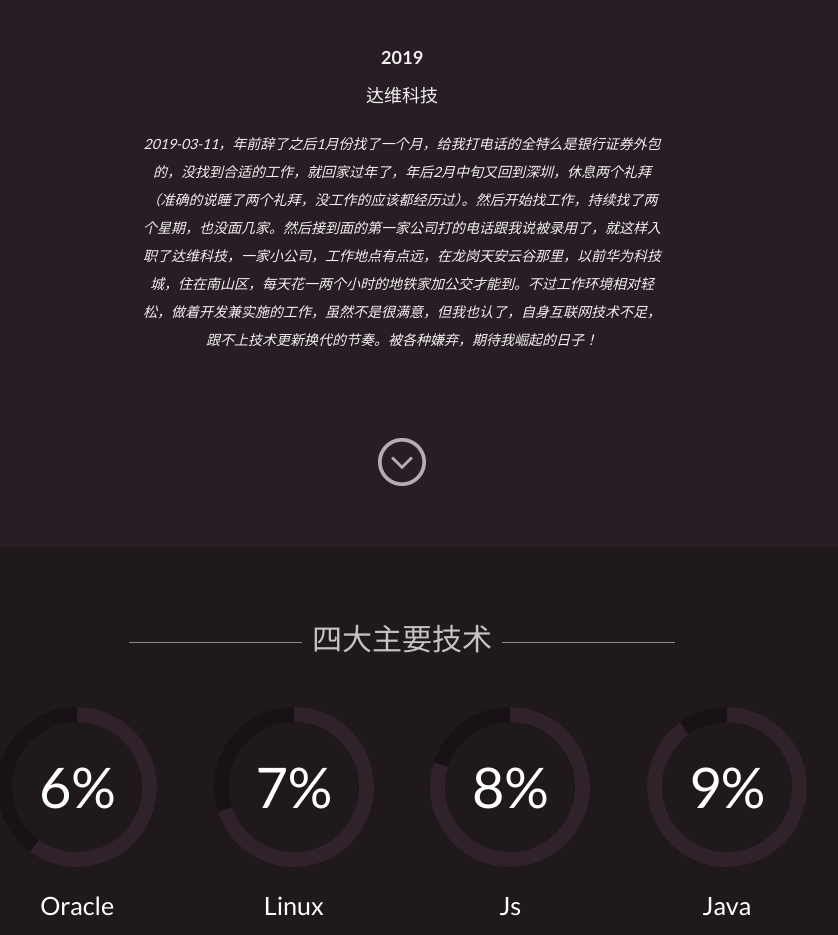
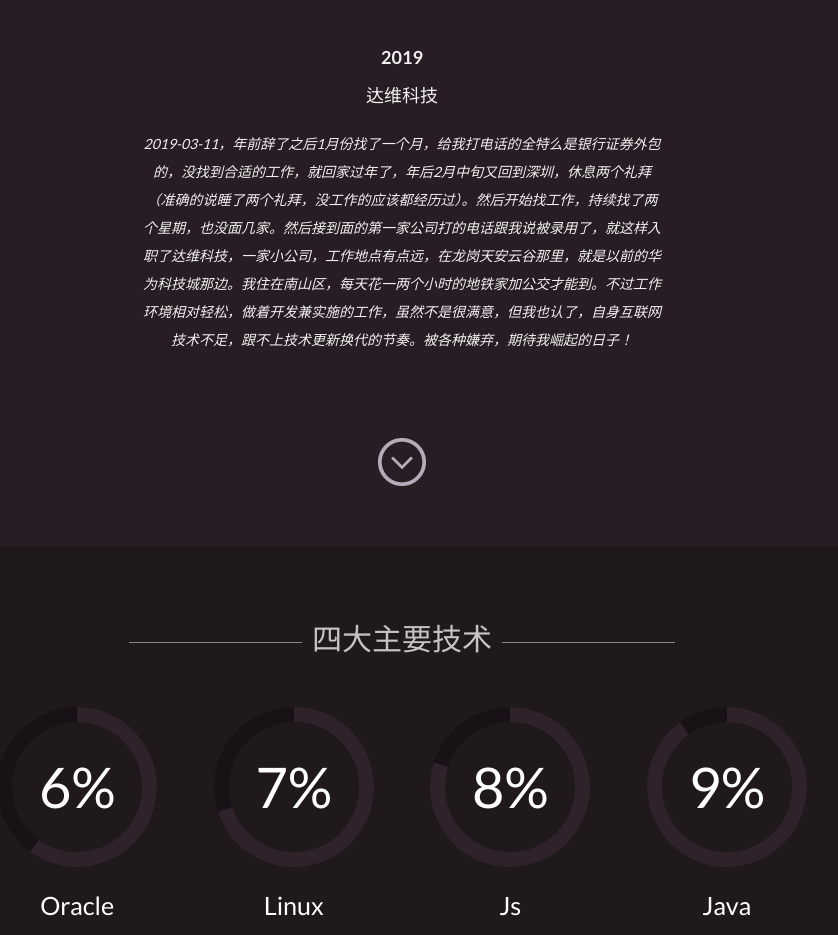
Before and after one commit to yegexiao/yuwei.io, a plain HTML site: page index.html in a window 1280 px wide. Shown: the part 1460-2395 px from the top of the page, without its empty margins (238-1076 px from the left). Drawn offline with Linux system fonts and the light colour scheme.

Commit message:
Update index.html

```diff
--- a/index.html
+++ b/index.html
@@ -101,7 +101,7 @@ License URL: http://creativecommons.org/licenses/by/3.0/
 				 <h4><b>2019</b></h4>
 				 <span><h4>达维科技</h4></span>
 				 <div class="labs">
-					 <p><i>2019-03-11，年前辞了之后1月份找了一个月，给我打电话的全特么是银行证券外包的，没找到合适的工作，就回家过年了，年后2月中旬又回到深圳，休息两个礼拜（准确的说睡了两个礼拜，没工作的应该都经历过）。然后开始找工作，持续找了两个星期，也没面几家。然后接到面的第一家公司打的电话跟我说被录用了，就这样入职了达维科技，一家小公司，工作地点有点远，在龙岗天安云谷那里，以前华为科技城，住在南山区，每天花一两个小时的地铁家加公交才能到。不过工作环境相对轻松，做着开发兼实施的工作，虽然不是很满意，但我也认了，自身互联网技术不足，跟不上技术更新换代的节奏。被各种嫌弃，期待我崛起的日子！</i></p>
+					 <p><i>2019-03-11，年前辞了之后1月份找了一个月，给我打电话的全特么是银行证券外包的，没找到合适的工作，就回家过年了，年后2月中旬又回到深圳，休息两个礼拜（准确的说睡了两个礼拜，没工作的应该都经历过）。然后开始找工作，持续找了两个星期，也没面几家。然后接到面的第一家公司打的电话跟我说被录用了，就这样入职了达维科技，一家小公司，工作地点有点远，在龙岗天安云谷那里，就是以前的华为科技城那边。我住在南山区，每天花一两个小时的地铁家加公交才能到。不过工作环境相对轻松，做着开发兼实施的工作，虽然不是很满意，但我也认了，自身互联网技术不足，跟不上技术更新换代的节奏。被各种嫌弃，期待我崛起的日子！</i></p>
 			     </div>
 			  </div>
 				 <a class="arrow scroll" href="#skills"><span> </span></a>
```
